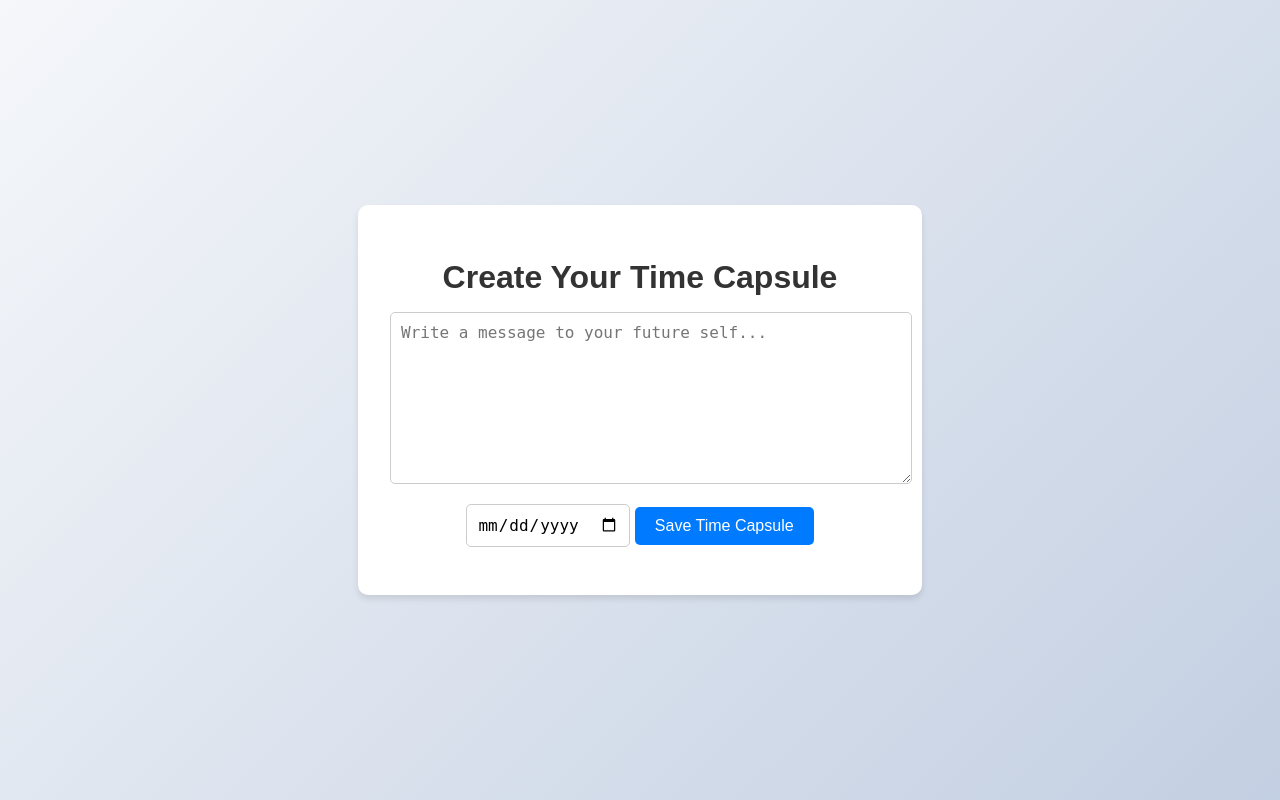
After one commit to mips2/Site-of-Theseus, a Flask app: page /time-capsule in a window 1280 px wide. The commit adds this page. Run offline with Flask 2, Linux system fonts and the light colour scheme.

Commit message:
Auto-update from AI on 2025-01-09T01:23:21.830951
Changes: The new code adds two new routes: `/time-capsule` and `/save-capsule`, which allow users to create and save time capsule messages with an open date. No other changes were made to the existing code.

```diff
--- a/website/app.py
+++ b/website/app.py
@@ -73,5 +73,16 @@ def mix_colors():
     mixed_color = f"#{((r1 + r2) // 2):02x}{((g1 + g2) // 2):02x}{((b1 + b2) // 2):02x}"
     return jsonify({'mixed_color': mixed_color})
 
+@app.route('/time-capsule')
+def time_capsule():
+    return render_template('time_capsule.html')
+
+@app.route('/save-capsule', methods=['POST'])
+def save_capsule():
+    message = request.json.get('message')
+    open_date = request.json.get('open_date')
+    # Here you could save the message and open_date to a database
+    return jsonify({'status': 'success', 'message': message, 'open_date': open_date})
+
 if __name__ == '__main__':
     app.run(debug=True)
--- /dev/null
+++ b/website/templates/time_capsule.html
@@ -0,0 +1,96 @@
+<!DOCTYPE html>
+<html lang="en">
+<head>
+    <meta charset="UTF-8">
+    <meta name="viewport" content="width=device-width, initial-scale=1.0">
+    <title>Time Capsule</title>
+    <link rel="stylesheet" href="{{ url_for('static', filename='styles.css') }}">
+    <style>
+        body {
+            font-family: 'Arial', sans-serif;
+            background: linear-gradient(135deg, #f5f7fa, #c3cfe2);
+            display: flex;
+            justify-content: center;
+            align-items: center;
+            height: 100vh;
+            margin: 0;
+        }
+        .container {
+            background: white;
+            padding: 2rem;
+            border-radius: 10px;
+            box-shadow: 0 4px 6px rgba(0, 0, 0, 0.1);
+            text-align: center;
+            max-width: 500px;
+            width: 100%;
+        }
+        h1 {
+            color: #333;
+            margin-bottom: 1rem;
+        }
+        textarea {
+            width: 100%;
+            height: 150px;
+            padding: 10px;
+            border: 1px solid #ccc;
+            border-radius: 5px;
+            margin-bottom: 1rem;
+            font-size: 1rem;
+        }
+        input[type="date"] {
+            padding: 10px;
+            border: 1px solid #ccc;
+            border-radius: 5px;
+            margin-bottom: 1rem;
+            font-size: 1rem;
+        }
+        button {
+            background: #007bff;
+            color: white;
+            border: none;
+            padding: 10px 20px;
+            border-radius: 5px;
+            cursor: pointer;
+            font-size: 1rem;
+        }
+        button:hover {
+            background: #0056b3;
+        }
+    </style>
+</head>
+<body>
+    <div class="container">
+        <h1>Create Your Time Capsule</h1>
+        <textarea id="message" placeholder="Write a message to your future self..."></textarea>
+        <input type="date" id="open-date">
+        <button onclick="saveCapsule()">Save Time Capsule</button>
+    </div>
+
+    <script>
+        function saveCapsule() {
+            const message = document.getElementById('message').value;
+            const openDate = document.getElementById('open-date').value;
+
+            if (!message || !openDate) {
+                alert('Please fill out both fields!');
+                return;
+            }
+
+            fetch('/save-capsule', {
+                method: 'POST',
+                headers: {
+                    'Content-Type': 'application/json',
+                },
+                body: JSON.stringify({ message, open_date: openDate }),
+            })
+            .then(response => response.json())
+            .then(data => {
+                alert('Time capsule saved successfully!');
+            })
+            .catch(error => {
+                console.error('Error:', error);
+            });
+        }
+    </script>
+</body>
+</html>
```
Also changed, not shown: website/templates/index.html (+49 -24 lines).
